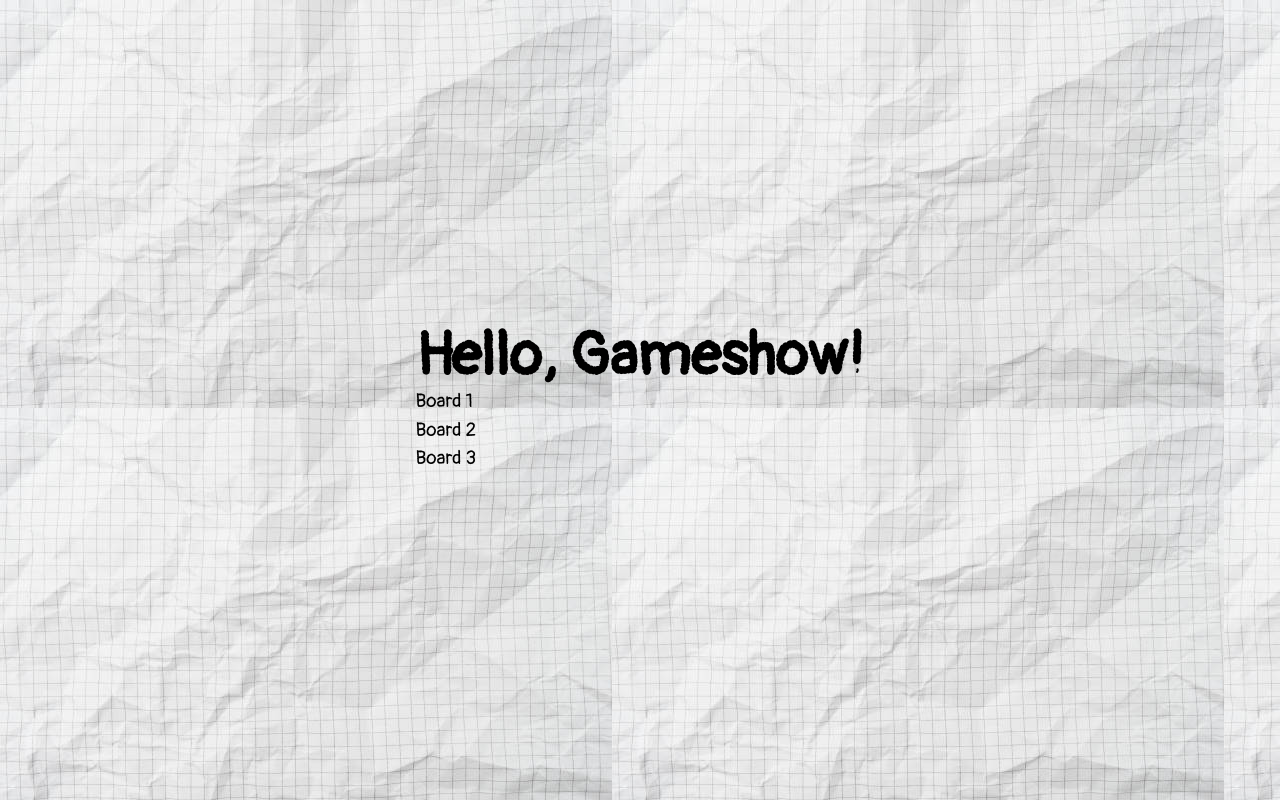
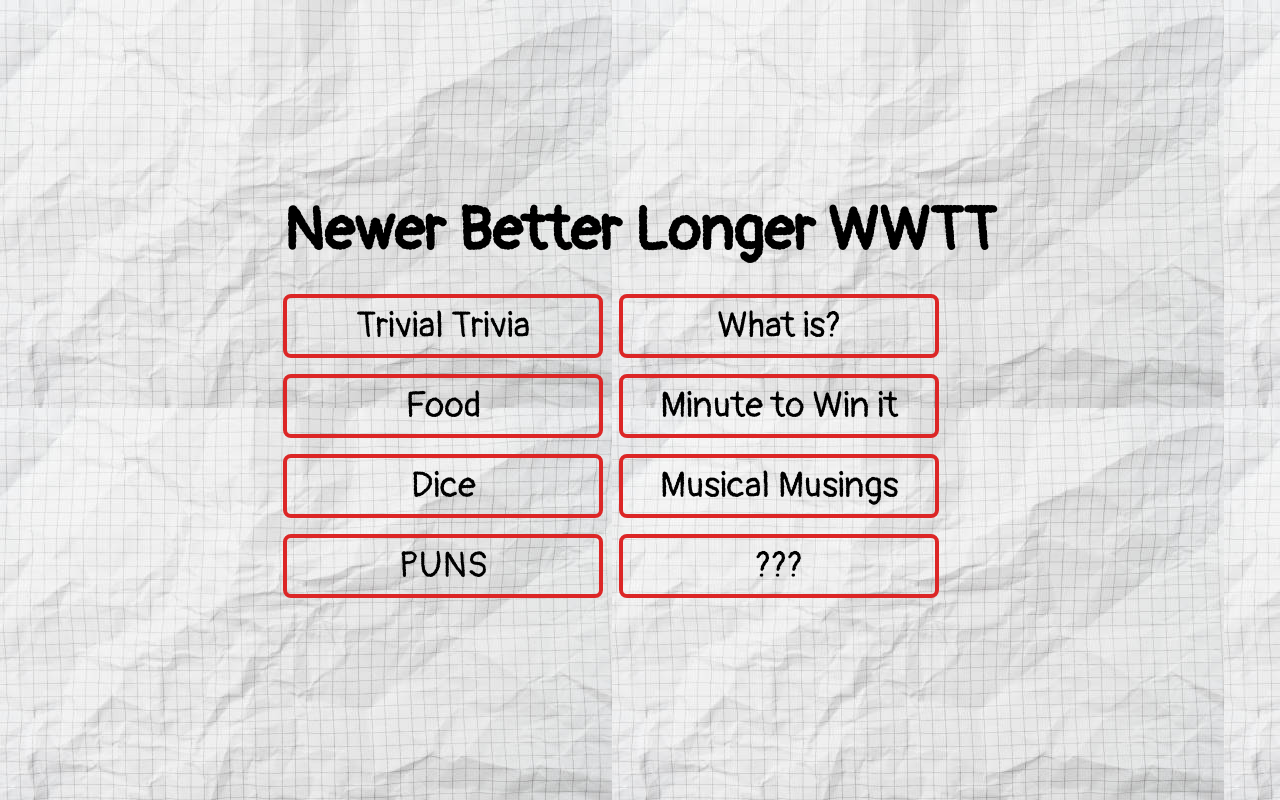
Before and after one commit to kiss-sa/game-show, a Next.js app: page / in a window 1280 px wide. Built offline with nearby package versions, Linux system fonts and the light colour scheme.

Commit message:
add more minigames

```diff
--- a/next.config.mjs
+++ b/next.config.mjs
@@ -7,5 +7,14 @@ export function webpack(config, options) {
             loader: "url-loader",
         },
     });
+    config.module.rules.push({
+        test: /\.csv$/,
+        loader: 'csv-loader',
+        options: {
+          dynamicTyping: true,
+          header: true,
+          skipEmptyLines: true,
+        },
+      });
     return config;
 }
--- a/pages/api/board.ts
+++ b/pages/api/board.ts
@@ -1,6 +1,7 @@
 import type { NextApiRequest, NextApiResponse } from "next";
 import * as path from "path";
 import { parseCSV, QuestionLine } from "./read_file";
+import { sleep } from "./util";
 
 export interface Question {
   id: number;
@@ -44,8 +45,8 @@ function transformBoard(lines: QuestionLine[]): Board[] {
       id: indx,
       question: line.question,
       points: parseInt(line.points),
-      image: line.image !== "" ? line.image : undefined,
-      audio: line.audio !== "" ? line.audio : undefined,
+      image: line.image,
+      audio: line.audio,
     });
   });
 
@@ -62,8 +63,10 @@ export default async function handler(
   req: NextApiRequest,
   res: NextApiResponse<any>
 ) {
-  const csvFilePath = path.resolve("./assets/test.csv");
+  const csvFilePath = path.resolve("./assets/data.csv");
   const { query } = req;
+
+  await sleep(20000);
 
   const queryID = query["id"];
   if (!queryID) {
--- /dev/null
+++ b/pages/api/minigame2.ts
@@ -0,0 +1,43 @@
+import type { NextApiRequest, NextApiResponse } from "next";
+import path from "path";
+import fs from "fs";
+
+const getFiles = (
+  dirPath: string,
+  files: { [key: string]: string[] } = {}
+): { [key: string]: string[] } => {
+  const items = fs.readdirSync(dirPath, { withFileTypes: true });
+
+  for (const item of items) {
+    const fullPath = path.join(dirPath, item.name);
+    const relativePath = fullPath.split("public/assets")[1];
+
+    if (item.isDirectory()) {
+      getFiles(fullPath, files);
+    } else {
+      const dirName = path.basename(path.dirname(relativePath));
+      if (!files[dirName]) {
+        files[dirName] = [];
+      }
+      files[dirName].push(relativePath);
+    }
+  }
+
+  return files;
+};
+
+export default async function handler(
+  req: NextApiRequest,
+  res: NextApiResponse<any>
+) {
+  const publicDirPath = path.join(
+    process.cwd(),
+    "public",
+    "assets",
+    "minigame_2"
+  );
+
+  const files = getFiles(publicDirPath);
+
+  res.status(200).json(files);
+}
--- a/pages/api/read_file.ts
+++ b/pages/api/read_file.ts
@@ -1,6 +1,6 @@
-import * as fs from 'fs';
-import * as path from 'path';
-import csv from 'csv-parser'
+import * as fs from "fs";
+import * as path from "path";
+import csv from "csv-parser";
 
 export interface QuestionLine {
   board: string;
@@ -17,17 +17,27 @@ export function parseCSV(csvFilePath: string): Promise<QuestionLine[]> {
 
     fs.createReadStream(csvFilePath)
       .pipe(csv())
-            .on('data', (data: { Board: any; Category: any; Question: any; Points: any; audio:any; image:any}) => {
+      .on(
+        "data",
+        (data: {
+          Board: any;
+          Category: any;
+          Question: any;
+          Points: any;
+          Audio: any;
+          Image: any;
+        }) => {
           const question: QuestionLine = {
             board: data.Board,
             category: data.Category,
             question: data.Question,
             points: data.Points,
-                    audio: data.audio,
-                    image: data.image,
+            audio: data.Audio,
+            image: data.Image,
           };
           results.push(question);
-            })
-            .on('end', () => resolve(results))
+        }
+      )
+      .on("end", () => resolve(results));
   });
-};
+}
--- /dev/null
+++ b/pages/api/util.ts
@@ -0,0 +1,3 @@
+export function sleep(ms: number) {
+    return new Promise(resolve => setTimeout(resolve, ms));
+}
--- a/pages/components/layout.tsx
+++ b/pages/components/layout.tsx
@@ -2,16 +2,13 @@ import type { Metadata } from "next";
 import Head from "next/head";
 import { Pangolin } from "next/font/google";
 import "../styles/globals.css";
+import { Suspense } from "react";
+import Loading from "../loading";
 
 const pangolin = Pangolin({
   weight: "400",
   subsets: ["latin"],
 });
-
-const metadata: Metadata = {
-  title: "Create Next App",
-  description: "Generated by create next app",
-};
 
 export default function Layout({
   children,
--- a/pages/index.tsx
+++ b/pages/index.tsx
@@ -3,6 +3,74 @@ import Link from "next/link";
 import { useRouter } from "next/router";
 
 export default function HomePage() {
+  const router = useRouter();
+
+  return (
+    <>
+      <div className="flex items-center justify-center h-screen">
+        <div>
+          <div className="flex mb-8">
+            <h1 className="text-6xl font-bold">Newer Better Longer WWTT</h1>
+          </div>
+          <div className="flex flex-row gap-4  ">
+            <div className="flex flex-col items-center justify-center text-4xl gap-4 text-center">
+              <BoardButton boardID={1}>Trivial Trivia</BoardButton>
+              <BoardButton boardID={2}>Food</BoardButton>
+              <BoardButton boardID={3}>Dice</BoardButton>
+              <BoardButton boardID={4}>PUNS</BoardButton>
+            </div>
+            <div className="flex flex-col items-center justify-center text-4xl gap-4 text-center">
+              <RedButton
+                onClick={() => {
+                  router.push({
+                    pathname: "/minigame_1",
+                  });
+                }}
+              >
+                What is?
+              </RedButton>
+              <RedButton
+                onClick={() => {
+                  router.push({
+                    pathname: "/minute",
+                  });
+                }}
+              >
+                Minute to Win it
+              </RedButton>
+              <RedButton
+                onClick={() => {
+                  router.push({
+                    pathname: "/minigame_2",
+                  });
+                }}
+              >
+                Musical Musings
+              </RedButton>
+              <RedButton
+                onClick={() => {
+                  router.push({
+                    pathname: "/schlag",
+                  });
+                }}
+              >
+                ???
+              </RedButton>
+            </div>
+          </div>
+        </div>
+      </div>
+    </>
+  );
+}
+
+interface ButtonProps {
+  boardID: number;
+  children?: React.ReactNode;
+}
+
+function BoardButton(props: ButtonProps) {
+  const { boardID, children } = props;
   const router = useRouter();
 
   const goToBoard = (id: number) => {
@@ -12,25 +80,17 @@ export default function HomePage() {
     });
   };
 
+  return <RedButton onClick={() => goToBoard(boardID)}>{children}</RedButton>;
+}
+
+function RedButton(props: { children: React.ReactNode; onClick: () => void }) {
+  const { children, onClick } = props;
   return (
-    <>
-      <div className="flex items-center justify-center h-screen">
-        <div>
-          <div className="flex">
-            <h1 className="text-6xl font-bold">Hello, Gameshow!</h1>
-          </div>
-
-          <div>
-            <button onClick={() => goToBoard(1)}>Board 1</button>
-          </div>
-          <div>
-            <button onClick={() => goToBoard(2)}>Board 2</button>
-          </div>
-          <div>
-            <button onClick={() => goToBoard(3)}>Board 3</button>
-          </div>
-        </div>
-      </div>
-    </>
+    <div
+      onClick={onClick}
+      className="border-solid border-4 border-red-600 w-80 rounded-lg py-2 cursor-pointer"
+    >
+      {children}
+    </div>
   );
 }
--- /dev/null
+++ b/pages/minigame_1/index.tsx
@@ -0,0 +1,57 @@
+import React, { useEffect, useState } from "react";
+import Image from "next/image";
+
+export default function MiniGame() {
+  return (
+    <div>
+      <QuizImageReveal
+        src="/assets/test.png"
+        width={500}
+        height={500}
+        revealTime={10000}
+      />
+    </div>
+  );
+}
+
+interface RevealProps {
+  src: string;
+  width: number;
+  height: number;
+  revealTime: number;
+}
+
+const QuizImageReveal = (props: RevealProps) => {
+  const { src, width, height, revealTime } = props;
+
+  const [radius, setRadius] = useState(0);
+
+  useEffect(() => {
+    const interval = setInterval(() => {
+      setRadius((prev) => {
+        if (prev >= 75) {
+          clearInterval(interval);
+          return 75;
+        }
+        return prev + 0.5;
+      });
+    }, revealTime / 100);
+    return () => clearInterval(interval);
+  }, [revealTime]);
+
+  return (
+    <div className="flex items-center justify-center h-screen w-screen">
+      <Image
+        src={src}
+        alt="Quiz Image"
+        width={width}
+        height={height}
+        className="quiz-image"
+        style={{
+          clipPath: `circle(${radius}% at 50% 50%)`,
+          transition: "clip-path 0.1s linear",
+        }}
+      />
+    </div>
+  );
+};
--- /dev/null
+++ b/pages/minigame_2/index.tsx
@@ -0,0 +1,95 @@
+import { useRouter } from "next/router";
+import React, { useEffect, useMemo, useState } from "react";
+import goBack from "../assets/go_back.png";
+
+type FileResponse = {
+  music: string[];
+  games: string[];
+  quotes: string[];
+  series: string[];
+};
+
+export default function Minigame1() {
+  const themes: string[] = ["music", "games", "quotes", "series"];
+  const [files, setFiles] = useState<FileResponse>();
+  const [idx, setIdx] = useState<number>(0);
+  const router = useRouter();
+
+  useEffect(() => {
+    fetch(`/api/minigame2`)
+      .then((response) => response.json())
+      .then((data: FileResponse) => setFiles(data));
+  }, []);
+
+  const titleDesc = useMemo(() => getDescription(themes[idx]), [idx]);
+  const audios = useMemo(() => {
+    switch (themes[idx]) {
+      case "music":
+        return files?.music;
+      case "games":
+        return files?.games;
+      case "series":
+        return files?.series;
+      case "quotes":
+        return files?.quotes;
+    }
+  }, [idx, themes]);
+
+  console.log(themes[idx], audios);
+
+  return (
+    <div className="flex items-center justify-center h-screen w-screen flex-col">
+      <div className="text-5xl">{titleDesc.title}</div>
+      <div>{titleDesc.desc}</div>
+      <div className="grid grid-cols-2 gap-4">
+        {audios?.map((f) => (
+          <audio controls key={f}>
+            <source src={`/assets/${f}`} type="audio/mpeg" />
+            Your browser does not support the audio element.
+          </audio>
+        ))}
+      </div>
+      <div className="flex justify-between w-9/12 mt-6">
+        <div
+          className="max-h-20"
+          style={{ cursor: "pointer" }}
+          onClick={() => router.push({ pathname: "/" })}
+        >
+          <img className="max-h-20" src={goBack.src} />
+        </div>
+        <button onClick={() => setIdx((idx + 1) % themes.length)}>Next</button>
+      </div>
+    </div>
+  );
+}
+
+interface TitleDesc {
+  title: string;
+  desc: string;
+}
+
+function getDescription(name: string): TitleDesc {
+  switch (name) {
+    case "music":
+      return {
+        title: "Welches Lied?",
+        desc: "100 Punkte für das Lied \n\r 100 Punkte für den Interpreten",
+      };
+    case "games":
+      return {
+        title: "Zu welchem Spiel gehört der Soundtrack?",
+        desc: "100 Punkte für das Game",
+      };
+    case "series":
+      return {
+        title: "Welche Serie suchen wir?",
+        desc: "100 Punkte für den richtigen Titel der Serie (deutsch oder englisch).",
+      };
+    case "quotes":
+      return {
+        title: "Aus welchem Franchise kommt die Quote?",
+        desc: "200 Punkte für das richtige Franchise",
+      };
+  }
+  return { title: "", desc: "" };
+}
--- /dev/null
+++ b/pages/minute/index.tsx
@@ -0,0 +1,5 @@
+import React from "react";
+
+export default function MiniuteToWinIt() {
+  return <div>Minute To Win It</div>;
+}
--- a/tailwind.config.ts
+++ b/tailwind.config.ts
@@ -14,6 +14,9 @@ const config: Config = {
           "conic-gradient(from 180deg at 50% 50%, var(--tw-gradient-stops))",
       },
     },
+    fontFamily: {
+      'sans': ['qontra', 'system-ui']
+    }
   },
   plugins: [],
 };
```
Also changed, not shown: pages/board/index.tsx (+31 -11 lines), 1 other file (tests, documents, lock files or other folders). Lines whose indentation alone changed are shown as unchanged.
